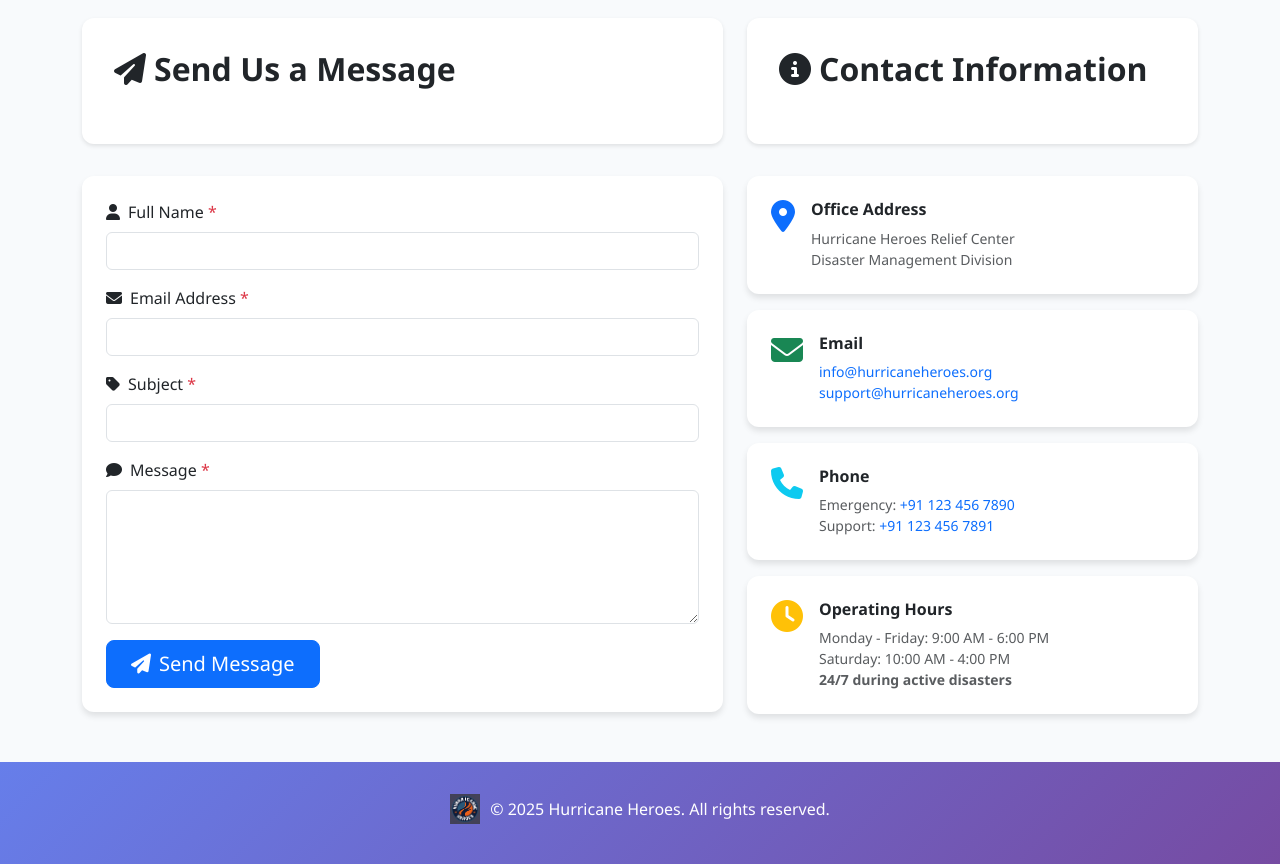
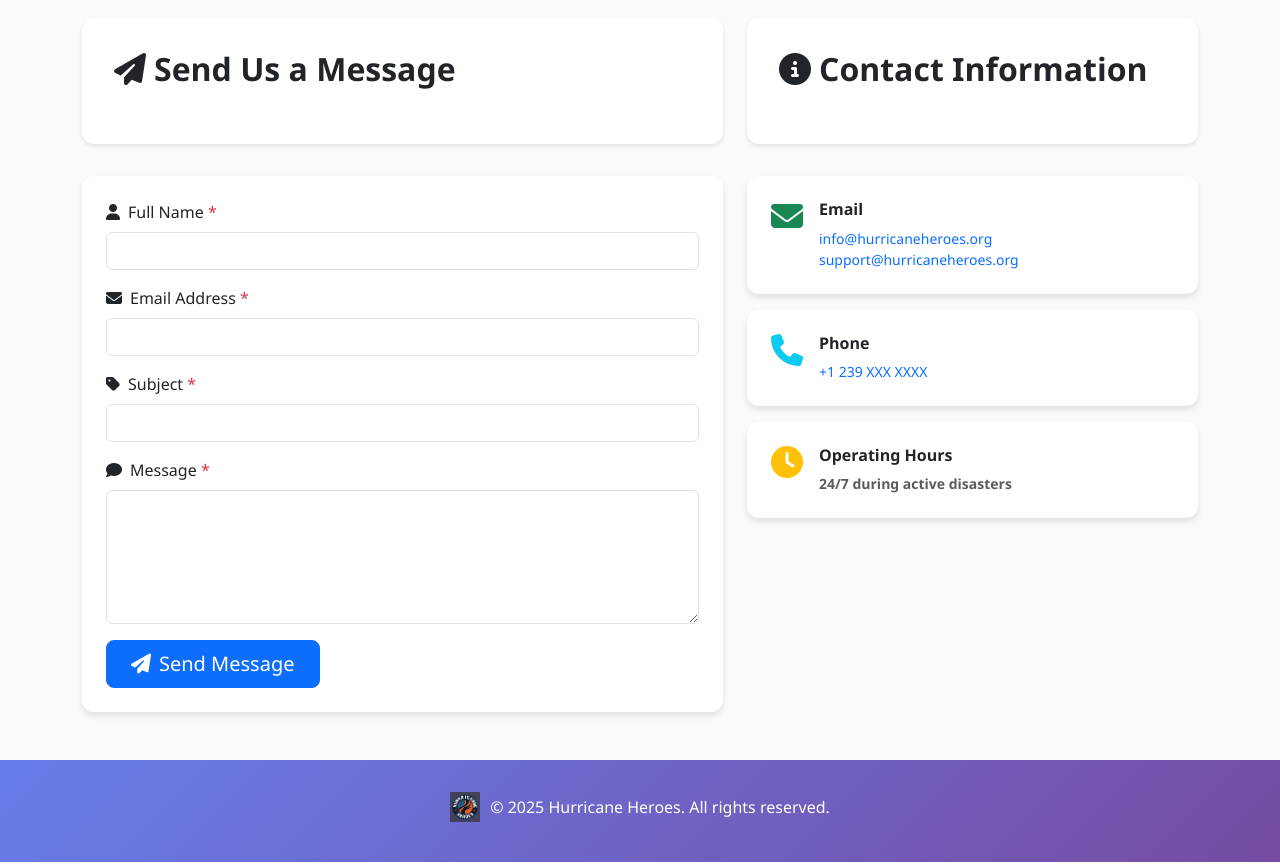
Before and after one commit to Tejas-Upadhyay/HurricaneHeroes, a Django app: page /contact/ in a window 1280 px wide. Shown: the part 152-1016 px from the top of the page. Run offline with Django 5.2, Linux system fonts and the light colour scheme.

Commit message:
Update contact.html

```diff
--- a/templates/public/contact.html
+++ b/templates/public/contact.html
@@ -66,21 +66,6 @@
             <div class="card p-4 mb-3">
                 <div class="d-flex align-items-start">
                     <div class="flex-shrink-0">
-                        <i class="fas fa-map-marker-alt fa-2x text-primary"></i>
-                    </div>
-                    <div class="flex-grow-1 ms-3">
-                        <h6 class="fw-bold">Office Address</h6>
-                        <p class="text-muted mb-0 small">
-                            Hurricane Heroes Relief Center<br>
-                            Disaster Management Division
-                        </p>
-                    </div>
-                </div>
-            </div>
-
-            <div class="card p-4 mb-3">
-                <div class="d-flex align-items-start">
-                    <div class="flex-shrink-0">
                         <i class="fas fa-envelope fa-2x text-success"></i>
                     </div>
                     <div class="flex-grow-1 ms-3">
@@ -105,8 +90,7 @@
                     <div class="flex-grow-1 ms-3">
                         <h6 class="fw-bold">Phone</h6>
                         <p class="text-muted mb-0 small">
-                            Emergency: <a href="tel:+911234567890" class="text-decoration-none">+91 123 456 7890</a><br>
-                            Support: <a href="tel:+911234567891" class="text-decoration-none">+91 123 456 7891</a>
+                            <a href="tel:+1239XXXXXXX" class="text-decoration-none">+1 239 XXX XXXX</a><br>
                         </p>
                     </div>
                 </div>
@@ -120,8 +104,7 @@
                     <div class="flex-grow-1 ms-3">
                         <h6 class="fw-bold">Operating Hours</h6>
                         <p class="text-muted mb-0 small">
-                            Monday - Friday: 9:00 AM - 6:00 PM<br>
-                            Saturday: 10:00 AM - 4:00 PM<br>
+
                             <strong>24/7 during active disasters</strong>
                         </p>
                     </div>
```
